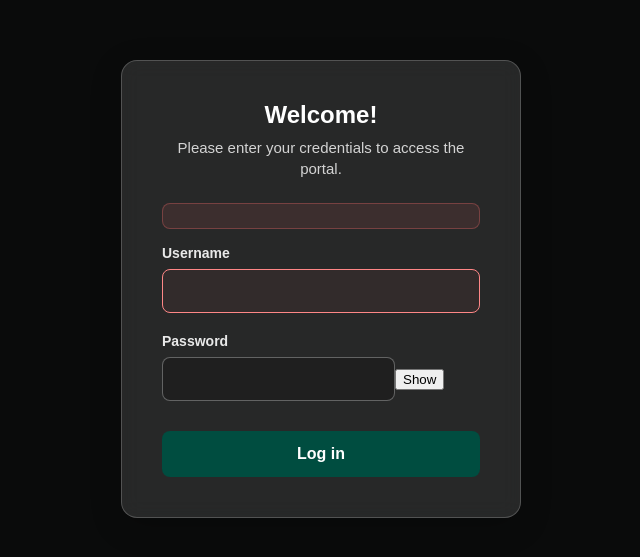
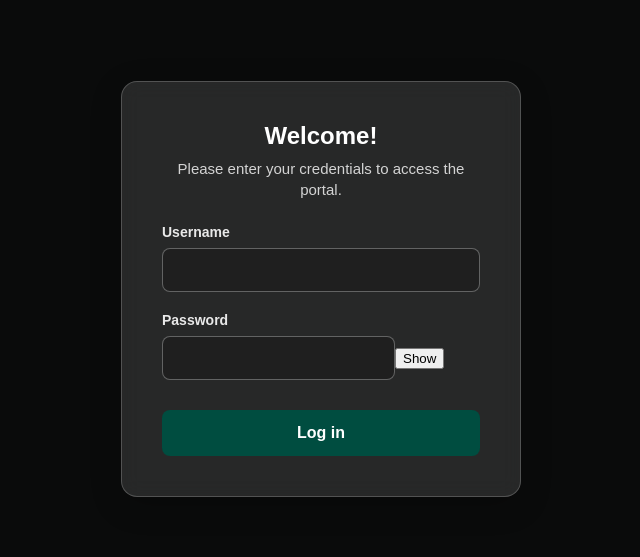
Before and after one commit to f3liz/AskPrysmIO, a React (Vite) app in the folder prysm-react-app/: page /login in a window 1280 px wide. Shown: the part 111-668 px from the top of the page, without its empty margins (319-959 px from the left). Built offline with nearby package versions, Linux system fonts and the light colour scheme.

Commit message:
fixed error bugs

```diff
--- a/prysm-react-app/src/pages/Login.tsx
+++ b/prysm-react-app/src/pages/Login.tsx
@@ -76,14 +76,14 @@ const Login = () => {
         </div>
 
         <form className="loginForm" onSubmit={handleSubmit}>
-          {error && <div className="errorMessage">{error.server}</div>}
+          {error.server && (<div className="errorMessage">{error.server}</div>)}
 
           <div className="inputGroup">
             <label htmlFor="username">Username</label>
             <input
               type="text"
               id="username"
-              className={error ? "inputError" : ""}
+              className={error.username ? "inputError" : ""}
               value={username}
               onChange={(e) => {
                 setUsername(e.target.value);
```
